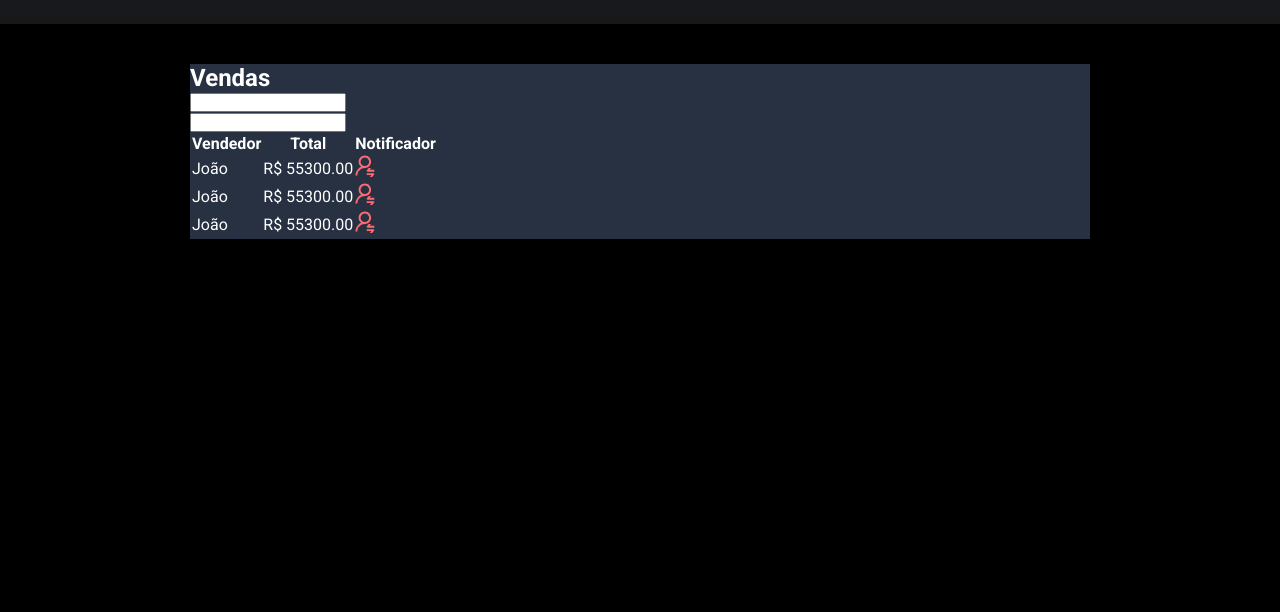
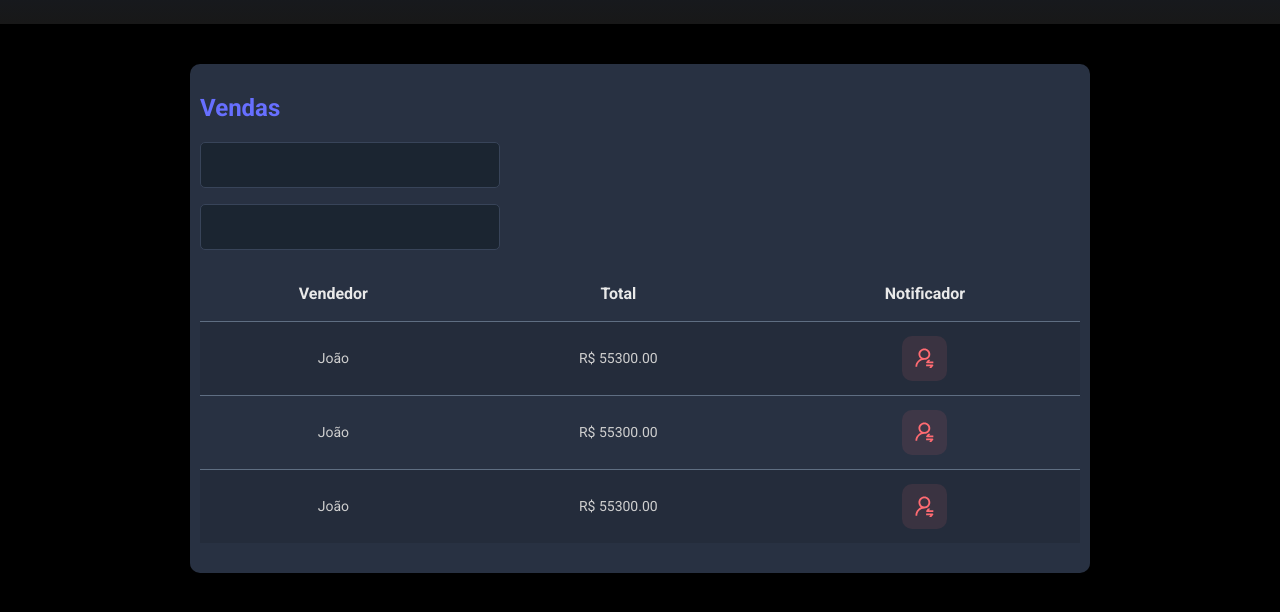
Before and after one commit to jooaosanntos03/Dsmeta-frontend, a plain HTML site: page index.html in a window 1280 px wide. Shown: the part 196-808 px from the top of the page. Drawn offline with Linux system fonts and the light colour scheme.

Commit message:
Adição de estilo na seção de vendas

```diff
--- a/index.html
+++ b/index.html
@@ -19,21 +19,21 @@
     </header>
 
     <main>
-        <section id="sales">
+        <section id="dsmeta-vendas">
             <div class="dsmeta-card-container">
                 <div class="dsmeta-card">
-                    <h2>Vendas</h2>
+                    <h2 class="dsmeta-card-titulo">Vendas</h2>
                     <div>
-                        <div>
-                            <input type="text">
+                        <div class="dsmeta-card-input-container">
+                            <input class="dsmeta-card-input" type="text">
                         </div>
-                        <div>
-                            <input type="text">
+                        <div class="dsmeta-card-input-container">
+                            <input class="dsmeta-card-input" type="text">
                         </div>
                     </div>
 
                     <div>
-                        <table>
+                        <table class="dsmeta-card-table">
                             <thead>
                                 <tr>
                                     <th>Vendedor</th>
@@ -46,21 +46,33 @@
                                     <td>João</td>
                                     <td>R$ 55300.00</td>
                                     <td>
-                                        <img src="./imgs/icone-notificacao.svg" alt="Ícone de notificação">
+                                        <div class="dsmeta-card-notificacao-container">
+                                            <div class="dsmeta-card-notificacao">
+                                                <img src="./imgs/icone-notificacao.svg" alt="Ícone de notificação">
+                                            </div>
+                                        </div>
                                     </td>
                                 </tr>
                                 <tr>
                                     <td>João</td>
                                     <td>R$ 55300.00</td>
                                     <td>
-                                        <img src="./imgs/icone-notificacao.svg" alt="Ícone de notificação">
+                                        <div class="dsmeta-card-notificacao-container">
+                                            <div class="dsmeta-card-notificacao">
+                                                <img src="./imgs/icone-notificacao.svg" alt="Ícone de notificação">
+                                            </div>
+                                        </div>
                                     </td>
                                 </tr>
                                 <tr>
                                     <td>João</td>
                                     <td>R$ 55300.00</td>
                                     <td>
-                                        <img src="./imgs/icone-notificacao.svg" alt="Ícone de notificação">
+                                        <div class="dsmeta-card-notificacao-container">
+                                            <div class="dsmeta-card-notificacao">
+                                                <img src="./imgs/icone-notificacao.svg" alt="Ícone de notificação">
+                                            </div>
+                                        </div>
                                     </td>
                                 </tr>
                             </tbody>
--- a/style/style.css
+++ b/style/style.css
@@ -45,7 +45,7 @@ header .dsmeta-logo-container p{
     font-weight: 300;
 }
 
-main #sales{
+main #dsmeta-vendas{
     padding: 40px 10px;
 }
 
@@ -56,5 +56,84 @@ main .dsmeta-card-container{
 }
 
 main .dsmeta-card-container .dsmeta-card{
+    padding: 30px 10px;
     background-color: #283142;
+    border-radius: 10px;
 }
+
+main .dsmeta-card-container .dsmeta-card .dsmeta-card-titulo{
+    color: #676FFF;
+    font-size: 24px;
+    margin-bottom: 20px;
+}
+
+main .dsmeta-card-container .dsmeta-card .dsmeta-card-input-container{
+    margin-bottom: 16px;
+    max-width: 300px;
+}
+
+main .dsmeta-card-container .dsmeta-card .dsmeta-card-input{
+    width: 100%;
+    height: 46px;
+    background-color: #1B2531;
+    outline: none;
+    border: solid 1px #384459;
+    border-radius: 5px;
+    color: #9AAABE;
+    padding: 0 20px;
+    font-size: 18px;
+}
+
+main .dsmeta-card-container .dsmeta-card .dsmeta-card-table{
+    width: 100%;
+    border-spacing: 0;
+    border-collapse: collapse;
+}
+
+main .dsmeta-card-container .dsmeta-card .dsmeta-card-table thead{
+    height: 55px;
+    font-size: 16px;
+    color: #E9E9E9;
+    font-weight: 700;
+}
+
+main .dsmeta-card-container .dsmeta-card .dsmeta-card-table tbody{
+    font-size: 14px;
+    font-weight: 400;
+    color: #CFCFCF;
+}
+
+main .dsmeta-card-container .dsmeta-card .dsmeta-card-table tbody tr{
+    height: 74px;
+    text-align: center;
+    border-top: 1px solid #5F6E82;
+}
+
+main .dsmeta-card-container .dsmeta-card .dsmeta-card-table tbody tr:hover > td{
+    background-color: #384459;
+}
+
+main .dsmeta-card-container .dsmeta-card .dsmeta-card-table tbody tr:nth-child(odd){
+    background-color: #242C3B;
+}
+
+main .dsmeta-card-container .dsmeta-card .dsmeta-card-table tr .dsmeta-card-notificacao-container{
+    display: flex;
+    justify-content: center;
+    align-items: center;
+}
+
+main .dsmeta-card-container .dsmeta-card .dsmeta-card-table tr .dsmeta-card-notificacao{
+    height: 45px;
+    width: 45px;
+    background: rgba(255, 107, 114, 0.1);
+    display: flex;
+    align-items: center;
+    justify-content: center;
+    border-radius: 10px;
+    cursor: pointer;
+}
+
+main .dsmeta-card-container .dsmeta-card .dsmeta-card-table tr .dsmeta-card-notificacao img{
+    width: 19px;
+}
```
